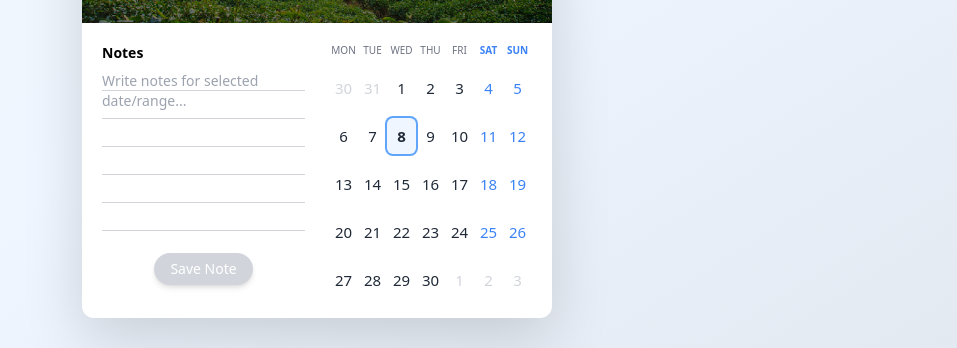
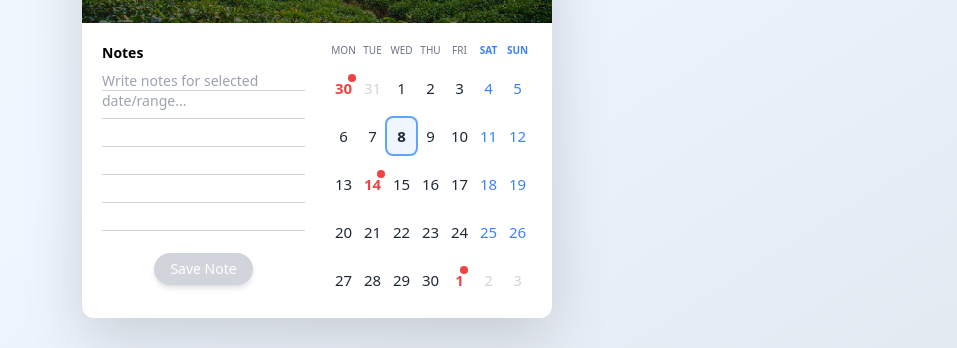
Before and after one commit to VISHAL55UIET/Calendar-app, a React (Vite) app in the folder calendar-ui/: page / in a window 1280 px wide. Shown: the part 374-722 px from the top of the page, without its empty margins (323-1280 px from the left). Built offline with nearby package versions, Linux system fonts and the light colour scheme.

Commit message:
HolyDay Add

```diff
--- a/calendar-ui/src/components/calendar/CalendarGrid.jsx
+++ b/calendar-ui/src/components/calendar/CalendarGrid.jsx
@@ -16,6 +16,25 @@ import WeekHeader from "./WeekHeader";
 
 export default function CalendarGrid({ currentDate, range, setRange }) {
   const [isDragging, setIsDragging] = useState(false);
+
+  // ✅ YEAR-INDEPENDENT HOLIDAYS
+  const holidays = {
+    "01-01": "New Year",
+    "01-14": "Makar Sankranti",
+    "01-26": "Republic Day",
+    "03-08": "Holi",
+    "03-30": "Ram Navami",
+    "04-14": "Ambedkar Jayanti",
+    "05-01": "Labour Day",
+    "06-17": "Eid al-Adha",
+    "08-15": "Independence Day",
+    "08-28": "Raksha Bandhan",
+    "09-05": "Teacher's Day",
+    "10-02": "Gandhi Jayanti",
+    "10-20": "Diwali",
+    "11-01": "Karnataka Rajyotsava",
+    "12-25": "Christmas"
+  };
 
   const start = startOfMonth(currentDate);
   const end = endOfMonth(currentDate);
@@ -95,9 +114,12 @@ export default function CalendarGrid({ currentDate, range, setRange }) {
             day.getMonth() === currentDate.getMonth();
 
           const selected = isInRange(day);
+          const isToday = isSameDay(day, new Date());
 
-          // 🔥 NEW: today highlight
-          const isToday = isSameDay(day, new Date());
+          // ✅ MONTH-DAY KEY (YEAR INDEPENDENT)
+          const dateKey = `${String(day.getMonth() + 1).padStart(2, "0")}-${String(day.getDate()).padStart(2, "0")}`;
+
+          const isHoliday = holidays[dateKey];
 
           return (
             <div
@@ -105,6 +127,7 @@ export default function CalendarGrid({ currentDate, range, setRange }) {
               onMouseDown={() => handleMouseDown(day)}
               onMouseEnter={() => handleMouseEnter(day)}
               onMouseUp={handleMouseUp}
+              title={isHoliday || ""}
               className={`
                 text-center py-2 text-[15px] cursor-pointer select-none
                 transition-all duration-200 ease-in-out
@@ -125,10 +148,24 @@ export default function CalendarGrid({ currentDate, range, setRange }) {
                     ? "ring-2 ring-blue-400 font-semibold rounded-md bg-blue-50"
                     : ""
                 }
+
+                ${
+                  isHoliday && !selected
+                    ? "text-red-500 font-semibold"
+                    : ""
+                }
+
                 hover:bg-blue-100 hover:rounded-lg hover:scale-105 hover:shadow-sm
               `}
             >
-              {day.getDate()}
+              {/* 🔥 CLEAN HOLIDAY DOT */}
+              <div className="relative inline-block">
+                {day.getDate()}
+
+                {isHoliday && (
+                  <span className="absolute -top-1 -right-1 w-2 h-2 bg-red-500 rounded-full shadow-sm"></span>
+                )}
+              </div>
             </div>
           );
         })}
```
